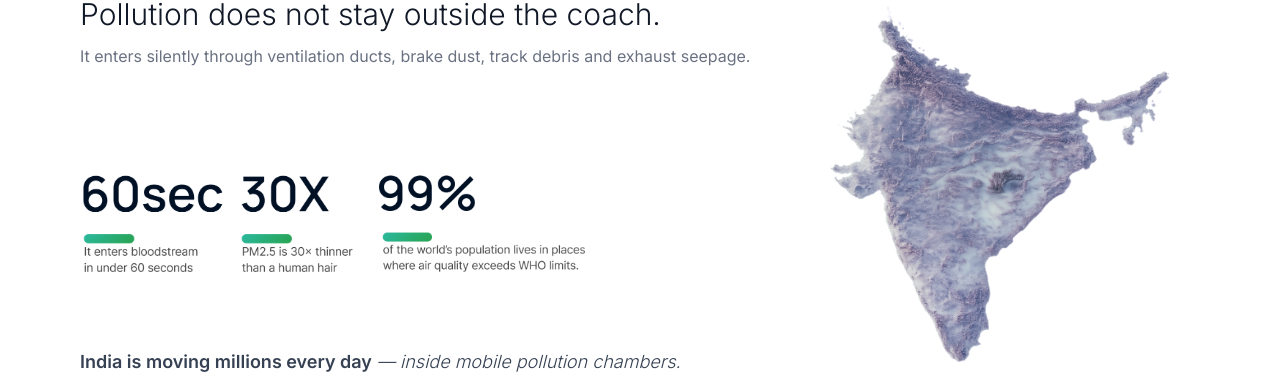
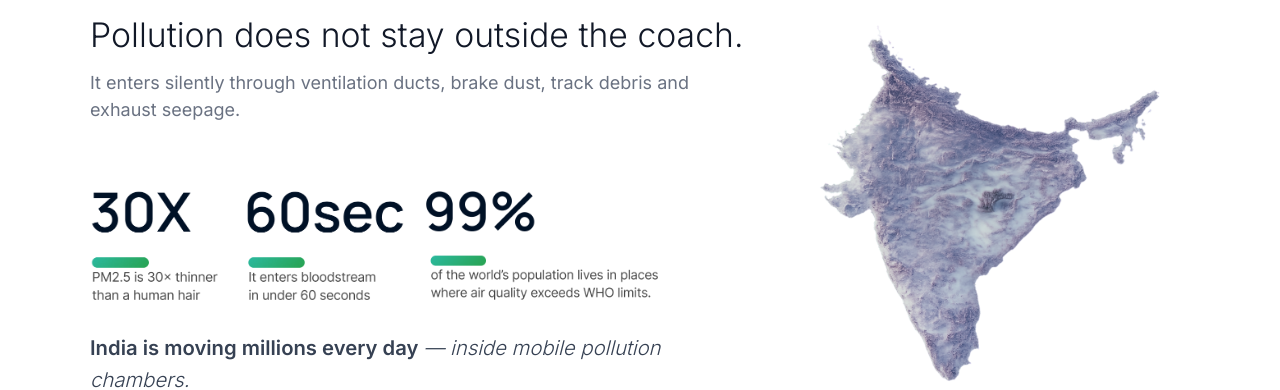
Before and after one commit to adyeetya/air-purifier, a Next.js app: page / in a window 1280 px wide. Shown: the part 1044-1434 px from the top of the page. Built offline with nearby package versions, Linux system fonts and the light colour scheme.

Commit message:
final v1

```diff
--- a/src/app/globals.css
+++ b/src/app/globals.css
@@ -1,4 +1,7 @@
 @import "tailwindcss";
+
+/* Increase root font-size so Tailwind's rem-based text utilities scale up project-wide */
+html { font-size: 18px; }
 
 /* ---------- Base ---------- */
 html,
--- a/src/components/CaseStudy.jsx
+++ b/src/components/CaseStudy.jsx
@@ -13,10 +13,10 @@ const articleContent = `
       <div class="flex flex-col lg:flex-row gap-8 lg:gap-12">
         <!-- Image Container - ABOVE text on mobile, right on desktop -->
         <div class="w-full lg:w-2/5 flex-shrink-0 order-first lg:order-last">
-          <div class="bg-gray-50 rounded-lg p-4">
+          <div class=" rounded-lg p-1">
             <p class="text-gray-500 text-sm mb-3">Case Study Results</p>
             <!-- Image will be placed here - you can replace this with your image -->
-            <div class="aspect-video bg-gray-100 rounded flex items-center justify-center overflow-hidden">
+            <div class=" rounded flex items-center justify-center overflow-hidden">
               <img src='/images/stats/case_graph.png' alt="Case Study Graph" class="w-full h-full object-contain">
             </div>
           </div>
--- a/src/components/StatsSection.jsx
+++ b/src/components/StatsSection.jsx
@@ -24,12 +24,12 @@ const StatsSection = () => {
               {/* Stats images */}
               <div className="flex flex-col md:flex-row flex-wrap gap-3 md:gap-4 mb-6">
                 <img
-                  src="/images/stats/stat1.png"
+                  src="/images/stats/stat2.png"
                   alt="Stat 1"
                   className="h-14 md:h-28 w-auto object-contain"
                 />
                 <img
-                  src="/images/stats/stat2.png"
+                  src="/images/stats/stat1.png"
                   alt="Stat 2"
                   className="h-14 md:h-28 w-auto object-contain"
                 />
```
